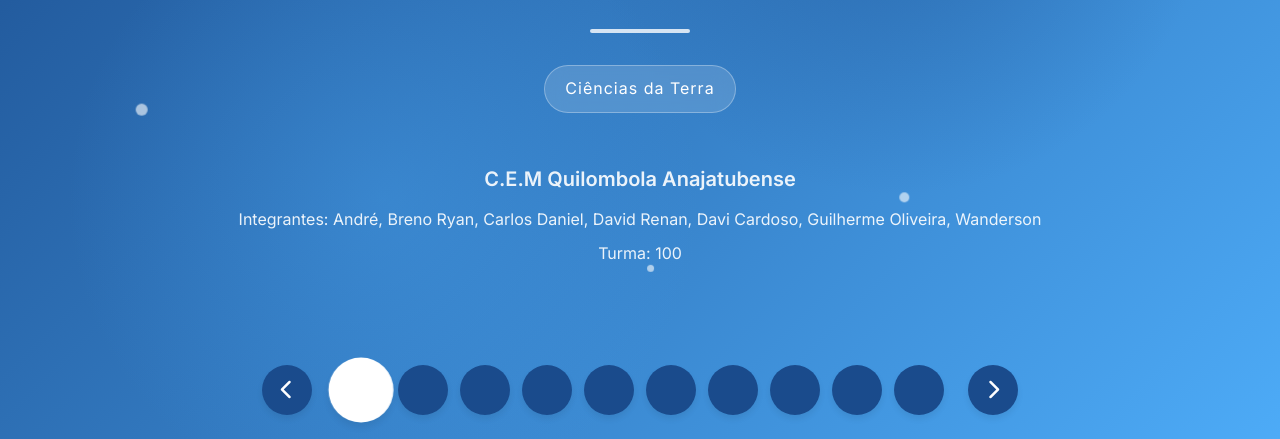
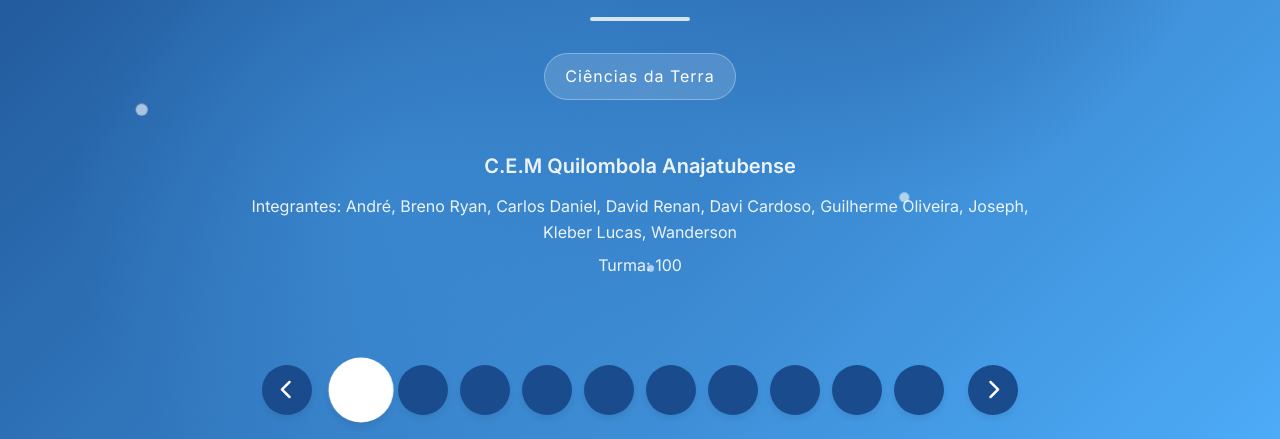
Before and after one commit to DanielGaming0/SlideDoDancas, a plain HTML site: page index.html in a window 1280 px wide. Shown: the part 361-800 px from the top of the page. Drawn offline with nearby package versions, Linux system fonts and the light colour scheme.

Commit message:
Atualizar o index.html

```diff
--- a/index.html
+++ b/index.html
@@ -1115,7 +1115,7 @@
           <!-- Informações da escola e integrantes adicionadas AQUI (modificado) -->
           <div class="school-info">
             <div class="school-name">C.E.M Quilombola Anajatubense</div>
-            <div class="participants">Integrantes: André, Breno Ryan, Carlos Daniel, David Renan, Davi Cardoso, Guilherme Oliveira, Wanderson</div>
+            <div class="participants">Integrantes: André, Breno Ryan, Carlos Daniel, David Renan, Davi Cardoso, Guilherme Oliveira, Joseph, Kleber Lucas, Wanderson</div>
             <div class="class-info">Turma: 100</div>
           </div>
         </div>
```
